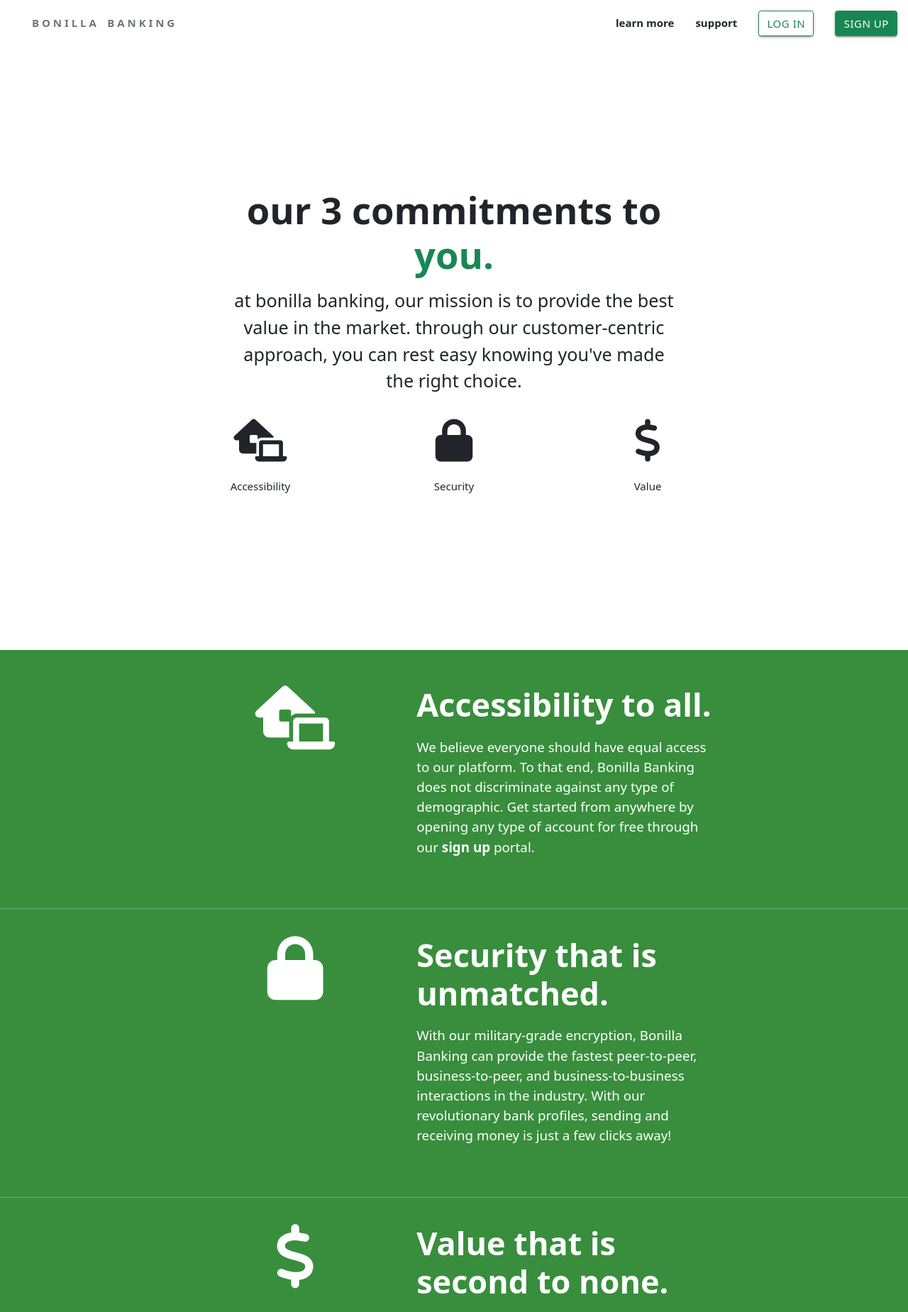
After one commit to mikeyo89/bonilla-banking, a Django app: page /learn-more/ in a window 1280 px wide. The commit adds this page. Shown: the top 1849 px of the page at 71% size. Run offline with Django 3.2, Linux system fonts and the light colour scheme; some libraries are stand-ins or nearby versions.

Commit message:
added 'learn' page.
added learn.html page and the associated css

```diff
--- a/bonilla_banking/landing_site/templates/index.html
+++ b/bonilla_banking/landing_site/templates/index.html
@@ -8,7 +8,7 @@ Bonilla Banking
 {% block content %}
 <div class="w-80 ptb-200 container">
     <div class="row">
-        <div class="col-6 text-end">
+        <div class="col-7 text-end">
             <p class="display-4 fw-bold flow-text">
                 the first bank to invest in <d class="text-success">you</d>
             </p>
@@ -19,7 +19,7 @@ Bonilla Banking
             </p>
         </div>
 
-        <div class="col-6">
+        <div class="col-5">
             <img class="img-center rounded" src="{% static 'img/tesla-chart.png' %}">
         </div>
     </div>
@@ -53,7 +53,7 @@ Bonilla Banking
 
         <div class="col-4 center">
             <i class="fas fa-dollar-sign fa-5x"></i><br><br>
-            Affordability
+            Value
         </div>
     </div>
 
--- /dev/null
+++ b/bonilla_banking/landing_site/templates/learn.html
@@ -0,0 +1,132 @@
+{% extends 'base.html' %}
+{% load static %}
+
+{% block title %}
+Learn More | Bonilla Banking
+{% endblock title %}
+
+{% block content %}
+<div class="w-80 ptb-200">
+    <div class="row w-80">
+        <div class="col-12 w-80">
+            <p class="display-4 fw-bold flow-text center">
+                our 3 commitments to <d class="text-success">you.</d>
+            </p>
+
+            <p class="display-8 flow-text center">
+                at bonilla banking, our mission is to provide the best value in the market.
+                through our customer-centric approach, you can rest easy knowing you've made
+                the right choice.
+            </p>
+        </div>
+    </div>
+
+    <p class="pt-50"></p>
+
+    <div class="row w-80">
+        <div class="col-4 center">
+            <i class="fas fa-laptop-house fa-4x"></i><br><br>
+            Accessibility
+        </div>
+
+        <div class="col-4 center">
+            <i class="fas fa-lock fa-4x"></i><br><br>
+            Security
+        </div>
+
+        <div class="col-4 center">
+            <i class="fas fa-dollar-sign fa-4x"></i><br><br>
+            Value
+        </div>
+    </div>
+</div>
+
+<div class="card-text green darken-2 text-white">
+    <div class="row w-60">
+        <div class="col-5 center">
+            <i class="fas fa-laptop-house fa-6x"></i>
+        </div>
+
+        <div class="col-7 left">
+            <p class="display-5 fw-bold">
+                Accessibility to all.
+            </p>
+
+            <p class="lead flow-text left pt-1">
+                We believe everyone should have equal access to our platform.
+                To that end, Bonilla Banking does not discriminate against any
+                type of demographic. Get started from anywhere by opening any type
+                of account for free through our <a href="{% url 'sign-up' %}" class="text-decoration-none fw-bold text-white">sign up</a> portal.
+            </p>
+        </div>
+    </div>
+
+    <br><hr><br>
+
+    <div class="row w-60">
+        <div class="col-5 center">
+            <i class="fas fa-lock fa-6x"></i>
+        </div>
+
+        <div class="col-7 left">
+            <p class="display-5 fw-bold">
+                Security that is unmatched.
+            </p>
+            <p class="lead flow-text left pt-1">
+                With our military-grade encryption, Bonilla Banking can provide the fastest
+                peer-to-peer, business-to-peer, and business-to-business interactions in the industry.
+                With our revolutionary <b>bank profiles</b>, sending and receiving money is just a
+                few clicks away!
+            </p>
+        </div>
+    </div>
+
+    <br><hr><br>
+
+    <div class="row w-60">
+        <div class="col-5 center">
+            <i class="fas fa-dollar-sign fa-6x"></i>
+        </div>
+
+        <div class="col-7 left">
+            <p class="display-5 fw-bold">
+                Value that is second to none.
+            </p>
+            <p class="lead flow-text left pt-1">
+                At Bonilla Banking, our main focus is <b>you</b>. That is why our business-model
+                focuses on investing on what matters most: the money in your pocket. With our advanced
+                and world-leading analysts, we can provide a yearly interest rate of 7% on your savings account!
+            </p>
+        </div>
+    </div>
+</div>
+
+<div class="card-text w-60">
+    <div class="row center">
+        <div class="col-12">
+            <p class="display-4 fw-bold flow-text">
+                sound great?
+            </p>
+
+            <p class="h4 text-muted">
+                let's get started by opening a free account today.
+            </p>
+        </div>
+    </div>
+
+    <div class="row center pt-50">
+        <div class="col-12">
+            <a class="btn btn-outline-success" href="{% url 'sign-up' %}">Open an account</a>
+        </div>
+    </div>
+
+</div>
+{% endblock content %}
+
+{% block footer %}
+<li><h5><a href="{% url 'index' %}" class="hover white-text text-decoration-none">Home</a></h5></li>
+<li><a class="white-text text-decoration-none" href="{% url 'learn' %}">Learn More</a></li>
+<li><a class="hover white-text text-decoration-none" href="{% url 'support' %}">Support</a></li>
+<li><a class="hover white-text text-decoration-none" href="{% url 'login' %}">Login</a></li>
+<li><a class="hover white-text text-decoration-none" href="{% url 'sign-up' %}">Sign Up</a></li>
+{% endblock footer %}
```
